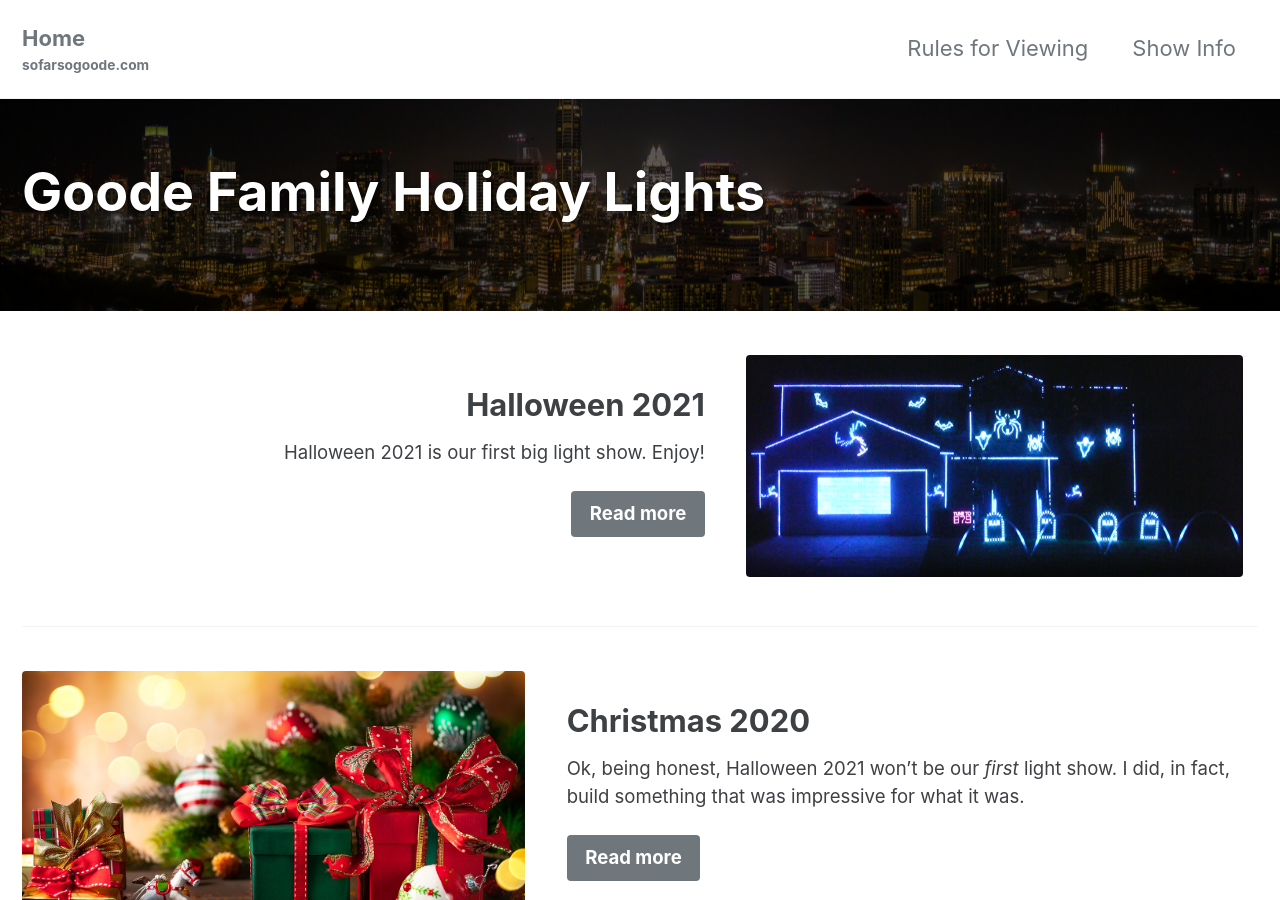
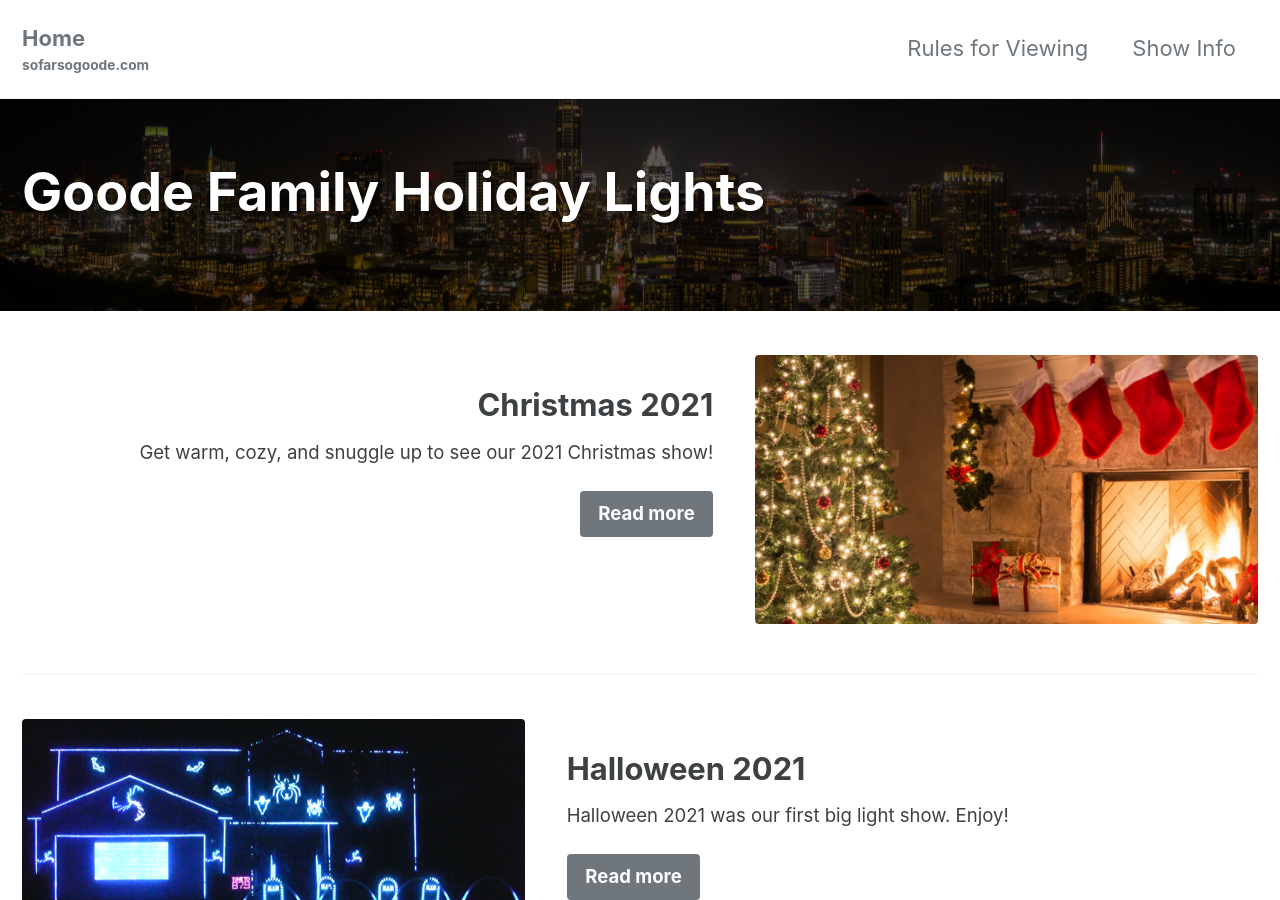
Before and after one commit to continja/sofarsogoode.github.io, a Jekyll site: the page built from index.html, in a window 1280 px wide and 900 px high. Built offline with Jekyll 4.4.1, drawn with Linux system fonts in a browser that asks for light colours; cached includes are drawn as plain includes; the list of posts is cut into pages by our own code.

Commit message:
Update index.html
Added row with link to Christmas 2021 Show.

```diff
--- a/index.html
+++ b/index.html
@@ -7,14 +7,22 @@ header:
 masthead_title: ""
 
 feature_row1:
+  - image_path: /assets/images/2021-christmas.jpg
+    alt: "Christmas 2021"
+    title: "Christmas 2021"
+    excerpt: "Get warm, cozy, and snuggle up to see our 2021 Christmas show!"
+    url: "/shows/Christmas-2021"
+    btn_class: "btn--primary"
+    btn_label: "Read more"
+feature_row2:
   - image_path: /assets/images/Halloween2021.png
     alt: "Halloween 2021"
     title: "Halloween 2021"
-    excerpt: "Halloween 2021 is our first big light show. Enjoy!"
+    excerpt: "Halloween 2021 was our first big light show. Enjoy!"
     url: "/shows/Halloween-2021"
     btn_class: "btn--primary"
     btn_label: "Read more"
-feature_row2:
+feature_row3:
   - image_path: /assets/images/2020-christmas.jpg
     alt: "Christmas 2020"
     title: "Christmas 2020"
@@ -22,7 +30,7 @@ feature_row2:
     url: "/shows/Christmas-2020/"
     btn_class: "btn--primary"
     btn_label: "Read more"
-feature_row3:
+feature_row4:
   - image_path: /assets/images/social_awareness_dont-just-ride-C.jpg
     alt: "National MS Society - Texas MS150"
     title: "National MS Society- Texas MS150"
@@ -35,3 +43,4 @@ feature_row3:
 {% include feature_row id="feature_row1" type="right" %}
 {% include feature_row id="feature_row2" type="left" %}
 {% include feature_row id="feature_row3" type="right" %}
+{% include feature_row id="feature_row4" type="left" %}
```
